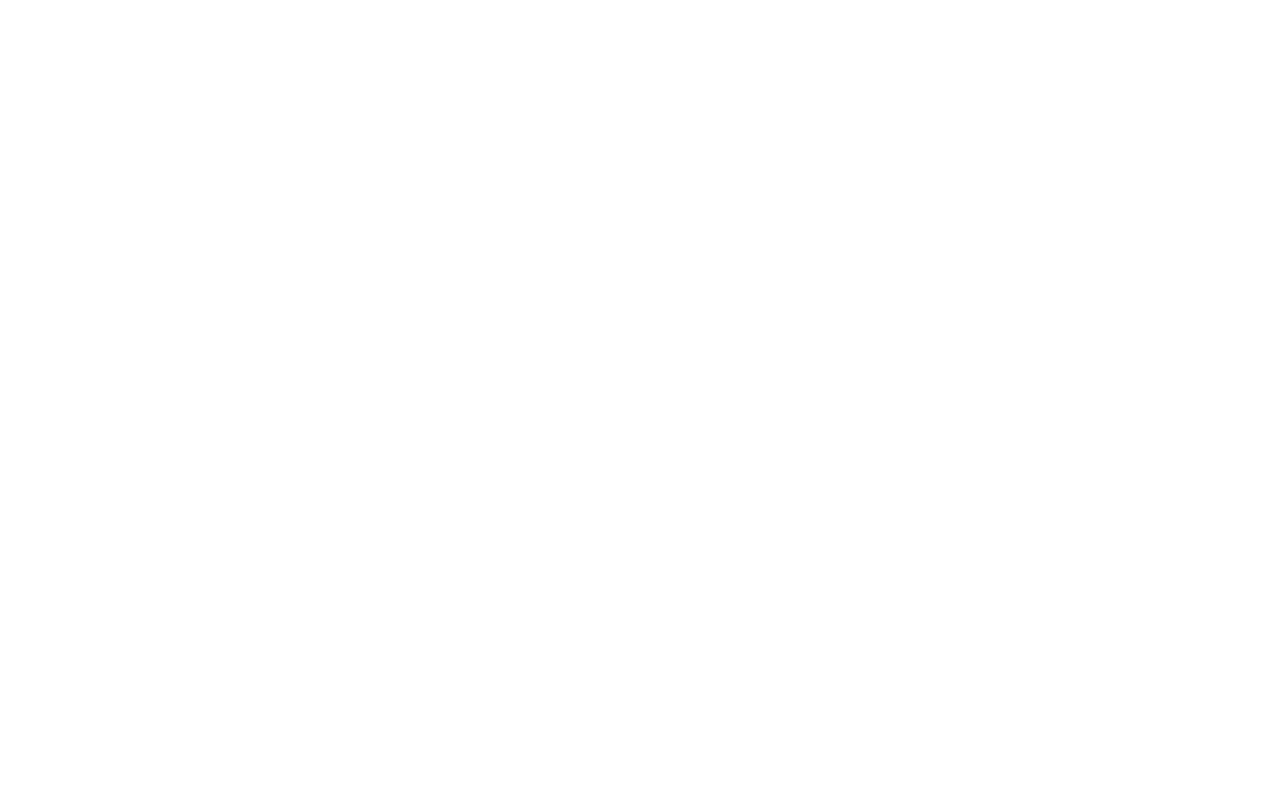
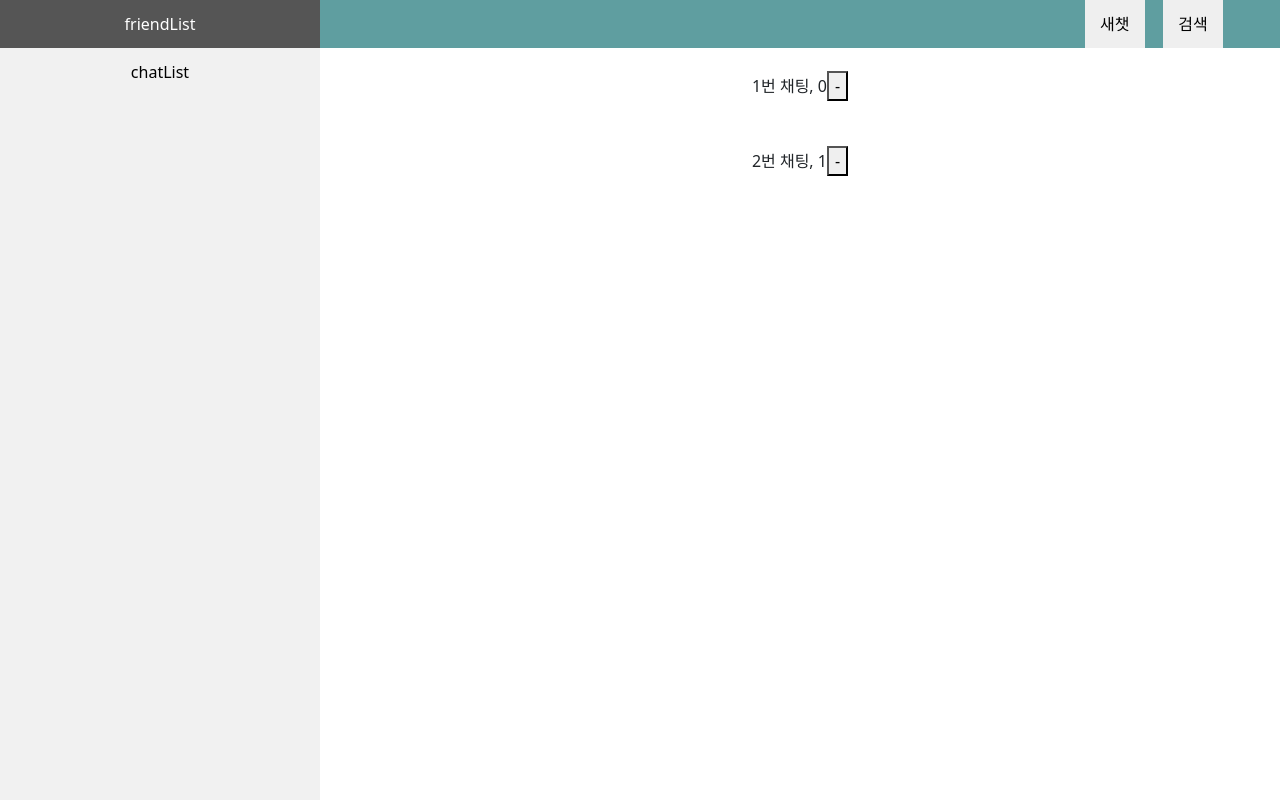
Before and after one commit to Appjit/chatgit, a Vue app in the folder chatjit/: page /TestView in a window 1280 px wide. Before the commit this address had no page. Built offline with nearby package versions, Linux system fonts and the light colour scheme.

Commit message:
메인 UI (왼쪽 네비, 상단 타이틀)

```diff
--- /dev/null
+++ b/chatjit/src/components/ChatListUI.vue
@@ -0,0 +1,40 @@
+<template>
+  <div class="chat-container">
+    <div class="chat-list" v-for="(chatList, index) in chatLists" :key="chatList">
+      {{ chatList }}, {{ index }} <button @click="DeleteList(index)">-</button>
+    </div>
+  </div>
+</template>
+
+<script>
+export default {
+  data() {
+    return {
+      chatLists: ["1번 채팅", "2번 채팅"],
+    };
+  },
+  methods: {
+    DeleteList(index) {
+      this.chatLists.splice(index, 1);
+    },
+  },
+};
+</script>
+
+<style scoped>
+div.chat-container {
+  position: fixed;
+  top: 6%;
+  left: 25%;
+  height: 94%;
+  width: 75%;
+  overflow: auto;
+}
+
+div.chat-list {
+  display: flex;
+  justify-content: center;
+  align-items: center;
+  height: 10%;
+}
+</style>
--- /dev/null
+++ b/chatjit/src/components/LeftNavUI.vue
@@ -0,0 +1,59 @@
+<template>
+  <div class="left-nav">
+    <ul>
+      <li>
+        <a><router-link to="/friendList">friendList</router-link></a>
+      </li>
+      <li>
+        <a><router-link to="/chatList">chatList</router-link></a>
+      </li>
+    </ul>
+  </div>
+</template>
+
+<script>
+export default {};
+</script>
+
+<style scoped>
+div.left-nav {
+  position: fixed;
+  left: 0;
+  top: 0;
+  width: 25%;
+  height: 100%;
+  display: block;
+  margin: 0;
+  background-color: #f1f1f1;
+}
+
+ul {
+  list-style-type: none;
+  height: 100%;
+  margin: 0;
+  padding: 0;
+  text-align: center;
+}
+
+li {
+  height: 6%;
+}
+
+a {
+  height: 100%;
+  display: flex;
+  justify-content: center;
+  align-items: center;
+  color: #000;
+  text-decoration: none;
+}
+
+li a {
+  width: 100%;
+}
+
+li a:hover {
+  background-color: #555;
+  color: white;
+}
+</style>
--- /dev/null
+++ b/chatjit/src/components/TitleBarUI.vue
@@ -0,0 +1,38 @@
+<template>
+  <div class="TitleBarUI">
+    <div class="button-container">
+      <button>새챗</button>
+      <button>검색</button>
+    </div>
+  </div>
+</template>
+
+<script>
+export default {};
+</script>
+
+<style scoped>
+div.TitleBarUI {
+  display: block;
+  background-color: cadetblue;
+  text-align: right;
+  position: fixed;
+  left: 25%;
+  top: 0;
+  height: 6%;
+  width: 75%;
+}
+
+button {
+  height: 100%;
+  width: 60px;
+  margin: 0 1%;
+  border: 0;
+  padding: 0;
+}
+
+.button-container {
+  height: 100%;
+  margin-right: 5%;
+}
+</style>
--- a/chatjit/src/router/index.js
+++ b/chatjit/src/router/index.js
@@ -2,6 +2,8 @@
 import Login from "../views/Login.vue";
 import friendList from "../views/friendList.vue";
 import chatList from "../views/chatList.vue";
+
+import TestView from "../views/TestView.vue";
 
 const routes = [
   {
@@ -19,6 +21,12 @@
     name: "chatList",
     component: chatList,
   },
+  // =========== 테스트 뷰 =============
+  {
+    path: "/TestView",
+    name: "TestView",
+    component: TestView,
+  },
 ];
 
 const router = createRouter({
--- /dev/null
+++ b/chatjit/src/views/TestView.vue
@@ -0,0 +1,27 @@
+<template>
+  <div>
+    <LeftNavUI></LeftNavUI>
+    <TitleBarUI></TitleBarUI>
+    <ChatListUI></ChatListUI>
+  </div>
+</template>
+
+<script>
+import LeftNavUI from "../components/LeftNavUI.vue";
+import TitleBarUI from "../components/TitleBarUI.vue";
+import ChatListUI from "../components/ChatListUI.vue";
+
+export default {
+  components: {
+    LeftNavUI,
+    TitleBarUI,
+    ChatListUI,
+  },
+};
+</script>
+
+<style scoped>
+div {
+  height: 100%;
+}
+</style>
```
Also changed, not shown: 1 other file (tests, documents, lock files or other folders).
